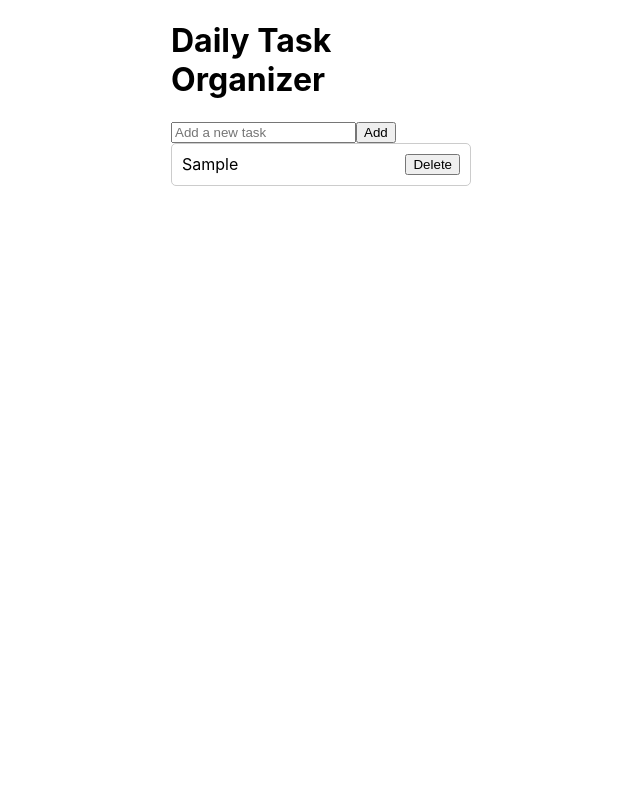
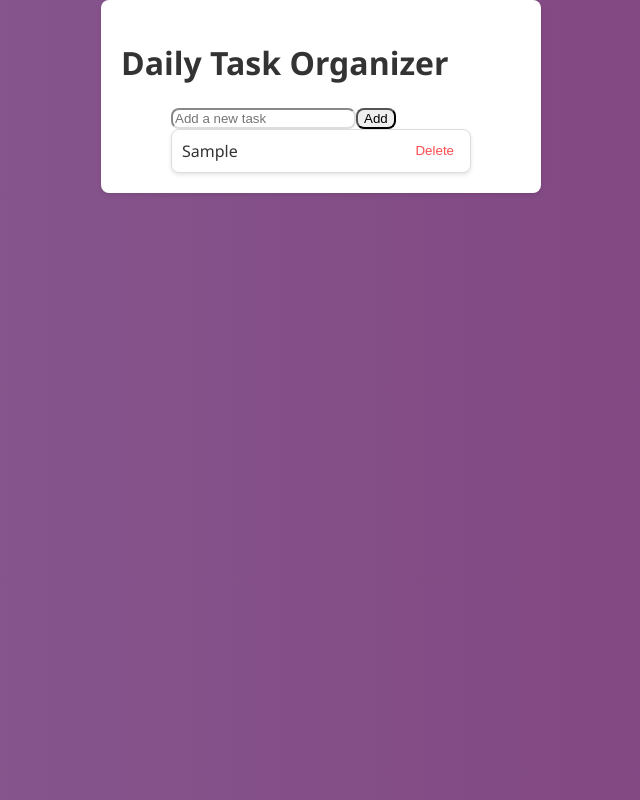
Before and after one commit to umairBinMohammad/daily-task-organizer, a React (Create React App) app: page / in a window 1280 px wide. Both pictures are taken after typing "Sample" into the empty fields and a click on the button "Add". Shown: the whole page, without its empty margins (319-959 px from the left). Built offline with nearby package versions, Linux system fonts and the light colour scheme.

Commit message:
Changes to UI colour and layouts

```diff
--- a/src/App.js
+++ b/src/App.js
@@ -18,7 +18,7 @@ const App = () => {
   const deleteTask = useTaskStore((state) => state.deleteTask);
 
   return (
-    <div className="p-4 max-w-md mx-auto bg-gray-100 min-h-screen" style={{ maxWidth: '300px', margin: '0 auto' }}>
+    <div className="p-4 max-w-md mx-auto bg-gray-100 min-h-screen" style={{ maxWidth: '400px', margin: '0 auto', padding: '20px', borderRadius: '8px', boxShadow: '0 2px 4px rgba(0, 0, 0, 0.1)', backgroundColor: '#fff' }}>
       <h1 className="text-xl font-bold text-center mb-4">Daily Task Organizer</h1>
       {/* Component to add a new task */}
       <div className="mb-4">
--- a/src/components/AddTask.js
+++ b/src/components/AddTask.js
@@ -28,10 +28,12 @@ const AddTask = ({ onAdd }) => {
         value={taskName}
         onChange={(e) => setTaskName(e.target.value)}
         className="flex-1 px-4 py-2 border rounded shadow-sm focus:outline-none focus:ring-2 focus:ring-blue-400"
+        style={{ borderColor: '#ddd', borderRadius: '8px' }}
       />
       <button
         type="submit"
         className="px-4 py-2 bg-blue-500 text-white rounded shadow hover:bg-blue-600"
+        style={{ borderRadius: '8px' }}
       >
         Add
       </button>
--- a/src/components/Task.js
+++ b/src/components/Task.js
@@ -18,8 +18,10 @@ const Task = ({ task, onToggle, onDelete }) => {
         justifyContent: 'space-between',
         marginBottom: '10px',
         padding: '10px',
-        border: '1px solid #ccc',
-        borderRadius: '5px',
+        border: '1px solid #ddd',
+        borderRadius: '8px',
+        boxShadow: '0 2px 4px rgba(0, 0, 0, 0.1)',
+        backgroundColor: '#fff',
         maxWidth: '300px', // Added to make the task list narrower
         margin: '0 auto' // Center the component
       }}
@@ -30,6 +32,7 @@ const Task = ({ task, onToggle, onDelete }) => {
         style={{
           textDecoration: task.completed ? 'line-through' : 'none',
           cursor: 'pointer',
+          flex: 1,
         }}
       >
         {task.name}
@@ -37,7 +40,7 @@ const Task = ({ task, onToggle, onDelete }) => {
       <button
         // Delete button styles and click handler
         onClick={() => onDelete(task.id)}
-        style={{ marginLeft: '10px' }}
+        style={{ marginLeft: '10px', color: '#ff4d4d', border: 'none', background: 'none', cursor: 'pointer' }}
       >
         Delete
       </button>
--- a/src/index.css
+++ b/src/index.css
@@ -4,11 +4,11 @@
 
 body {
   margin: 0;
-  font-family: -apple-system, BlinkMacSystemFont, 'Segoe UI', 'Roboto', 'Oxygen',
-    'Ubuntu', 'Cantarell', 'Fira Sans', 'Droid Sans', 'Helvetica Neue',
-    sans-serif;
+  font-family: 'Segoe UI', Tahoma, Geneva, Verdana, sans-serif;
   -webkit-font-smoothing: antialiased;
   -moz-osx-font-smoothing: grayscale;
+  background: linear-gradient(to right, #875b91, #81427e);
+  color: #333;
 }
 
 code {
```
